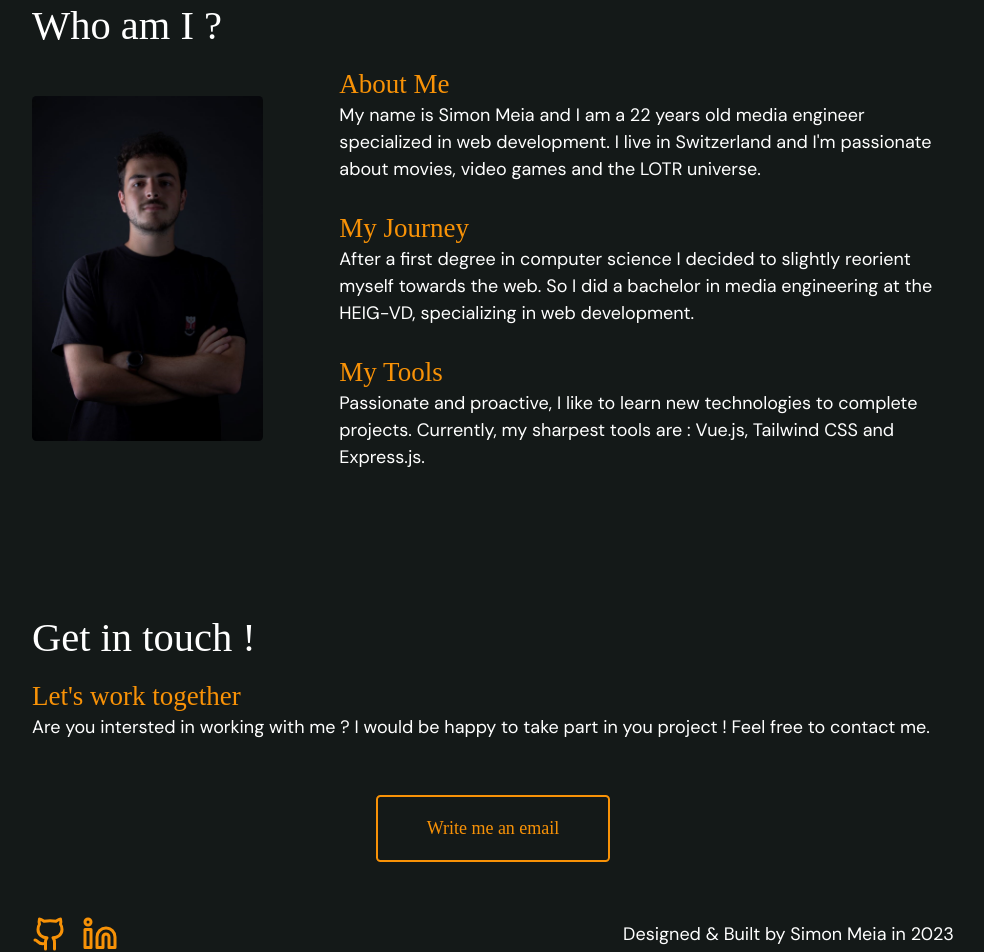
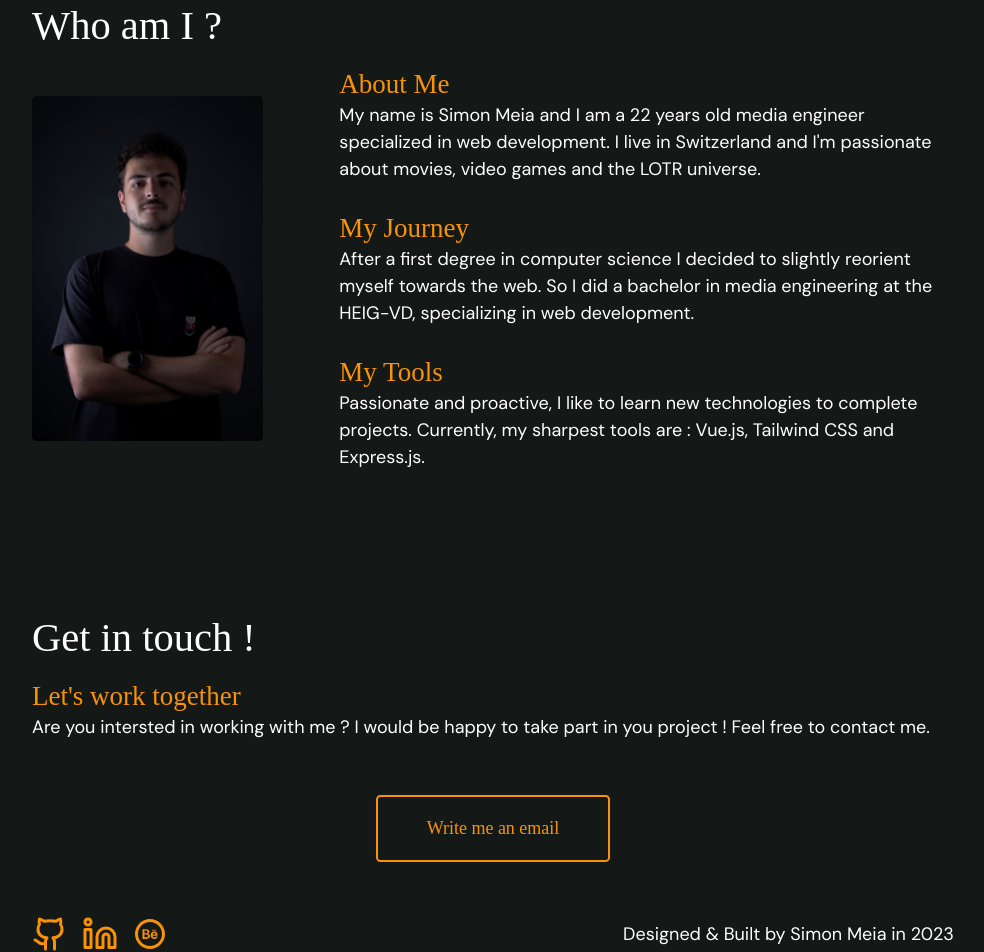
Before and after one commit to SimonMeia/meia.dev, an Astro site: page / in a window 1280 px wide. Shown: the part 1977-2929 px from the top of the page, without its empty margins (147-1131 px from the left). Built offline with nearby package versions, Linux system fonts and the light colour scheme; Astro itself is replaced by a stand-in of ours; a web font is replaced by a local one.

Commit message:
add behance link and change favicon

```diff
--- a/src/layouts/MainLayout.astro
+++ b/src/layouts/MainLayout.astro
@@ -40,6 +40,9 @@ const year = new Date().getFullYear();
                 <a href="https://www.linkedin.com/in/simon-meia/" aria-label="Link to Linkedin profile">
                     <img src="/assets/icons/linkedin.svg" class="w-8 inline" alt="Linkedin icon" />
                 </a>
+                <a href="https://www.behance.net/simon-meia/" aria-label="Link to Behance profile">
+                    <img src="/assets/icons/behance.svg" class="w-8 inline" alt="Behance icon" />
+                </a>
             </div>
             <div>
                 Designed & Built by Simon Meia in {year}
```
Also changed, not shown: public/assets/icons/behance.svg (added), public/favicon.svg.
